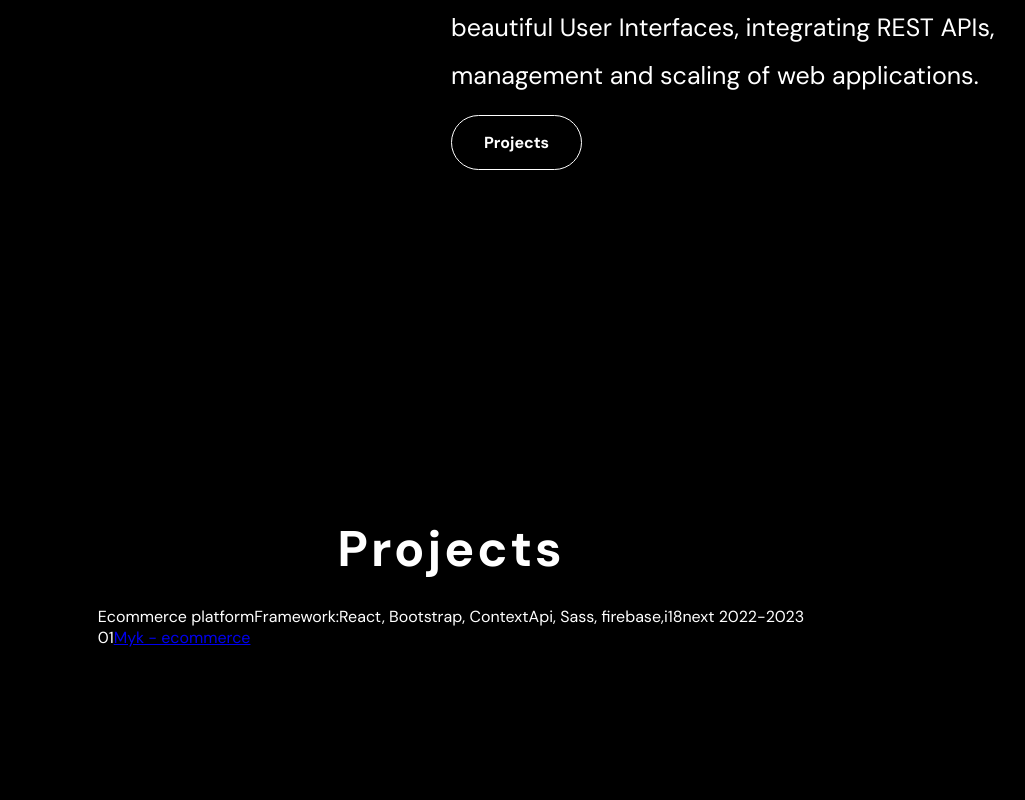
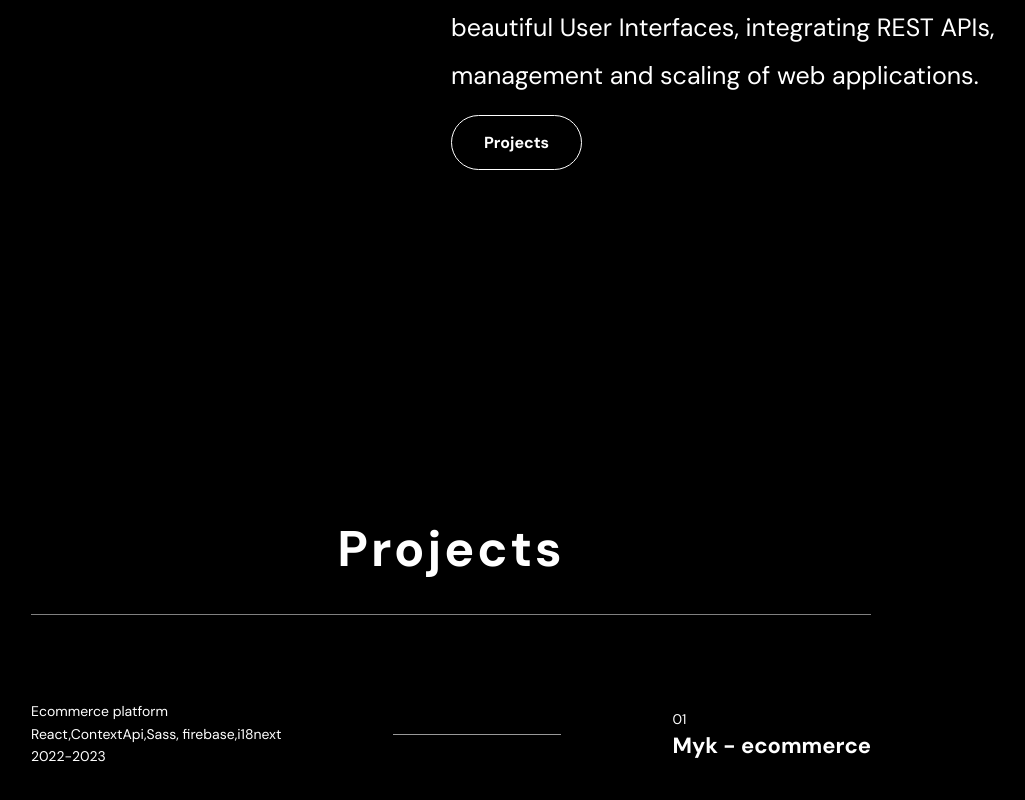
Before and after one commit to myoluwakemi/personal-website, a React (Create React App) app: page / in a window 1280 px wide. Shown: the part 444-1244 px from the top of the page, without its empty margins (189-1214 px from the left). Before the commit the page ends 1092 px from the top, so only its background shows below. Built offline with nearby package versions, Linux system fonts and the light colour scheme; a web font is replaced by a local one.

Commit message:
style the project row

```diff
--- a/src/pages/Home/index.tsx
+++ b/src/pages/Home/index.tsx
@@ -1,5 +1,11 @@
 import React from "react";
-import { HomeWrapper, ProjectOption } from "./styles";
+import {
+  HomeWrapper,
+  Line,
+  ProjectOption,
+  ProjectRow,
+  ProjectRowDetails,
+} from "./styles";
 
 const Home = () => (
   <HomeWrapper>
@@ -26,22 +32,21 @@ const Home = () => (
     </div>
     <div className="projects">
       <h1>Projects</h1>
-      <ProjectOption className="project-options">
-        <div className="row">
-          <div className="project-details">
+      <ProjectOption>
+        <ProjectRow>
+          <ProjectRowDetails>
             <span>Ecommerce platform</span>
-            <span>
-              Framework:
-              <span>React, Bootstrap, ContextApi, Sass, firebase,i18next </span>
+            <span className="framework">
+             React,ContextApi,Sass, firebase,i18next
             </span>
             <span className="year">2022-2023</span>
-          </div>
-          <div className="line"></div>
-          <div>
+          </ProjectRowDetails>
+          <Line className="line"></Line>
+          <div className="project-url">
             <span>01</span>
             <a href="#">Myk - ecommerce</a>
           </div>
-        </div>
+        </ProjectRow>
       </ProjectOption>
     </div>
   </HomeWrapper>
--- a/src/pages/Home/styles.js
+++ b/src/pages/Home/styles.js
@@ -46,12 +46,12 @@ export const HomeWrapper = styled(motion.div)`
       text-align: center;
       font-size: 50px;
       letter-spacing: 3px;
+      margin-bottom: 2rem;
     }
   }
 `;
 export const ProjectOption = styled(motion.div)`
   margin-top: 1.5rem;
-  max-width: 1400px;
   display: flex;
   align-items: center;
   flex-direction: column;
@@ -59,6 +59,47 @@ export const ProjectOption = styled(motion.div)`
 `;
 export const ProjectRow = styled(motion.div)`
   display: flex;
-  justify-content: center;
-  align-item: center;
+  justify-content: space-between;
+  align-items: center;
+  width: 70%;
+  padding: 2.5rem 0;
+  height:240px;
+  border-top:1px solid rgba(255,255, 255, 0.5);
+   border-bottom: 1px solid rgba(255,255, 255, 0.5);
+  .project-url{
+    display: flex;
+    flex-direction: column;
+    span{
+        font-size: 14px;
+        line-height: 1.6em;
+    }
+    a{
+        color: #ffff;
+        font-size: 22px;
+        font-weight: bold;
+        cursor: pointer;
+        text-decoration: none;
+    }
+  }
+
+
+  j
 `;
+
+export const ProjectRowDetails = styled(motion.div)`
+  display: flex;
+  align-items: start;
+  flex-direction: column;
+  font-size: 14px;
+  line-height: 1.6em;
+  span {
+    font-weight: lighter;
+  }
+`;
+
+export const Line = styled(motion.div)`
+  background: #fff;
+  width: 20%;
+  height: 1px;
+  opacity: 60%;
+`;
```
